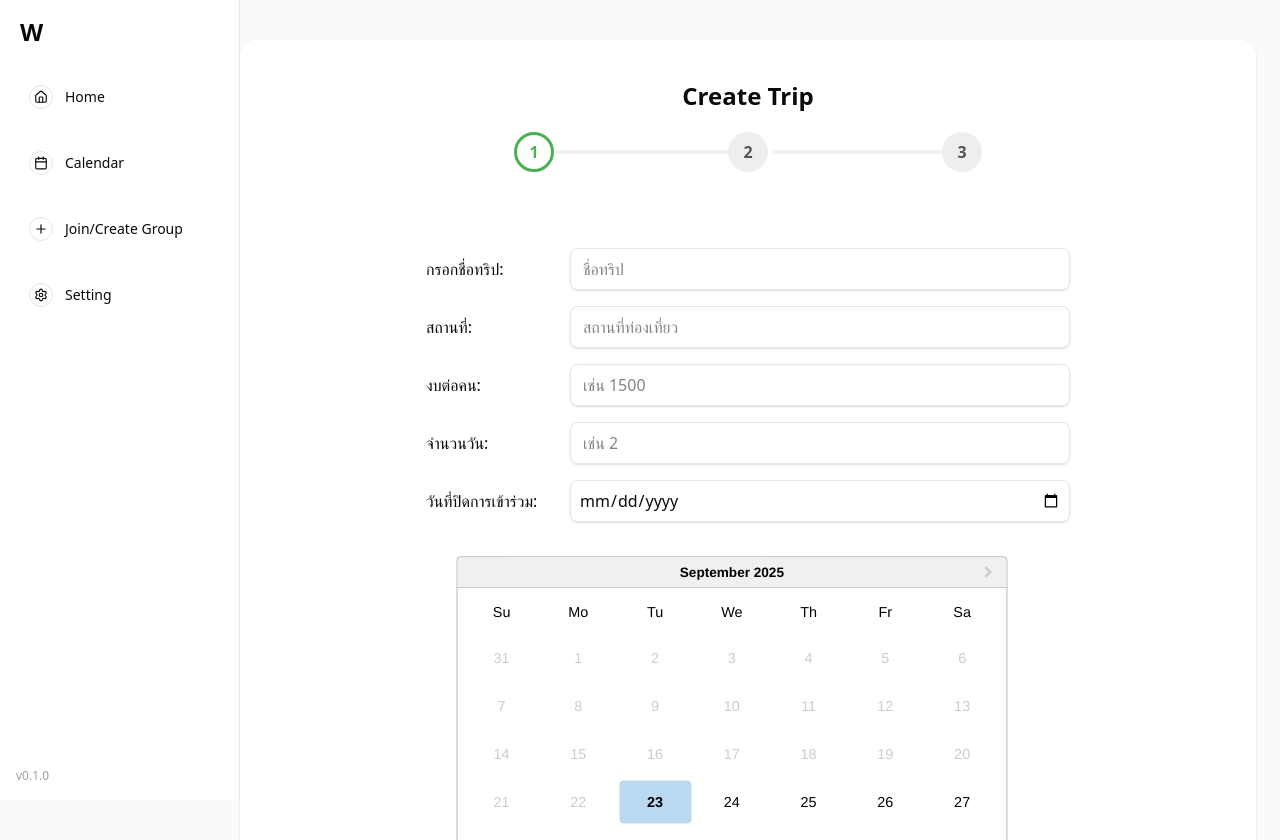
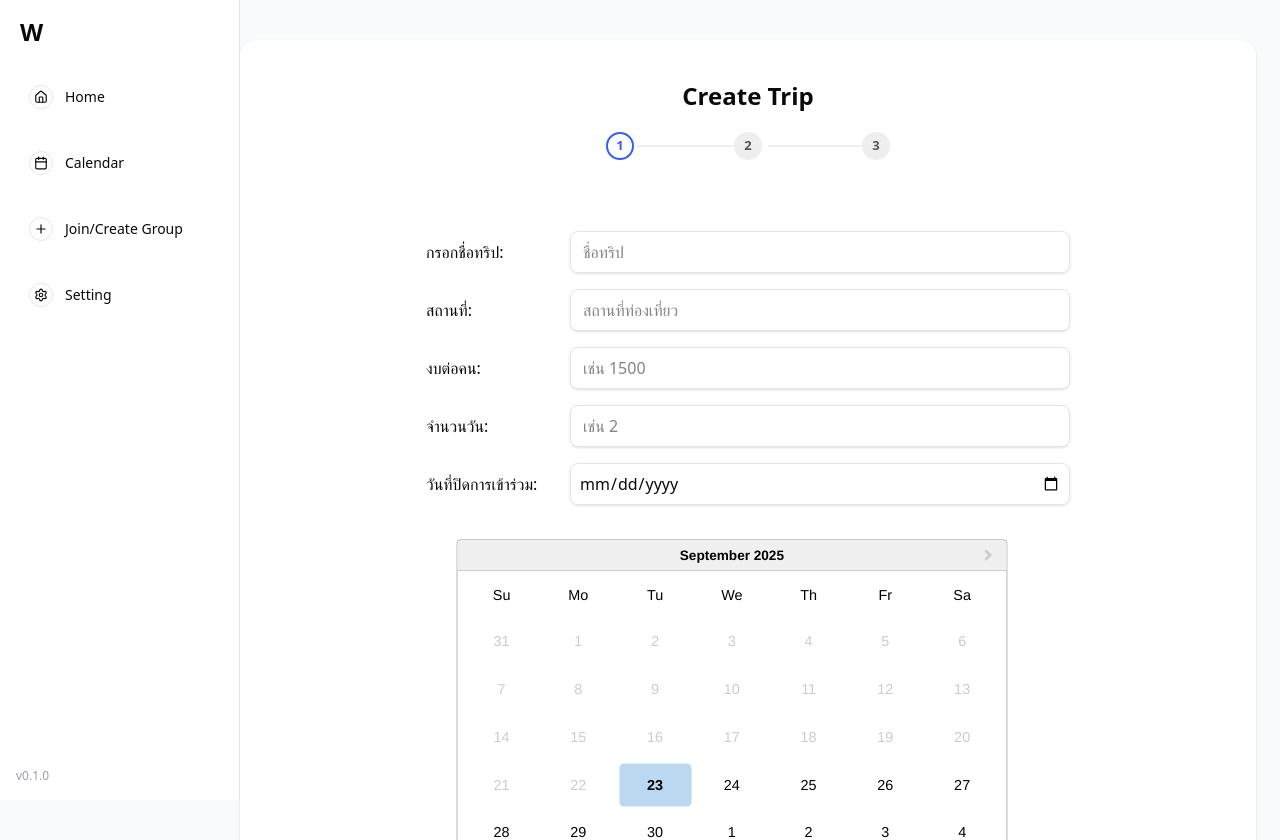
Before and after one commit to PhonePlaza/WANG, a Next.js app: page /create-trip in a window 1280 px wide. Shown: the top 840 px of the page. Built offline with nearby package versions, Linux system fonts and the light colour scheme; no server answers.

Commit message:
feat : update step component

```diff
--- a/src/components/ui/step/StepContent.css
+++ b/src/components/ui/step/StepContent.css
@@ -1,28 +1,15 @@
-.step-form {
-  max-width: 500px;
-  margin: 20px auto;
-  text-align: center;
-  font-family: sans-serif;
-}
-
-.step-content {
-  min-height: 100px;
-  margin-bottom: 20px;
-  font-size: 20px;
-}
-
 .step-circles-fixed {
   display: flex;
-  justify-content: space-between;
+  justify-content: flex-start; /* ให้เริ่มจากซ้าย */
+  gap: 100px;
   position: relative;
-  margin-bottom: 20px;
-  width: 50%;
+  margin-bottom: 15px;
 }
 
 /* วงกลม */
 .step-circle {
-  width: 40px;
-  height: 40px;
+  width: 28px;
+  height: 28px;
   border-radius: 50%;
   background-color: #eee;
   color: #555;
@@ -30,6 +17,7 @@
   justify-content: center;
   align-items: center;
   font-weight: bold;
+  font-size: 13px;
   position: relative;
   z-index: 1;
 }
@@ -39,34 +27,31 @@
   content: "";
   position: absolute;
   top: 50%;
-  left: 100%;
-  margin-left: 5px;
-  width: 200px;
-  height: 3px;
+  left: 120%;
+  height: 2px;
+  width: 100px;
   background-color: #eee;
   transform: translateY(-50%);
-  z-index: -1;
+  z-index: 0;
 }
 
-/* ไม่ให้วงกลมสุดท้ายมีเส้นต่อ */
+/* วงสุดท้ายไม่มีเส้น */
 .step-circle:last-child::after {
   display: none;
 }
 
-/* วงกลมที่เสร็จแล้ว */
+/* completed & active */
 .step-circle.completed {
-  background-color: #4caf50;
+  background-color: #355dfb;
   color: white;
 }
 
-/* วงกลมที่ active */
-.step-circle.active {
-  border: 3px solid #4caf50;
-  background-color: white;
-  color: #4caf50;
+.step-circle.completed::after {
+  background-color: #355dfb;
 }
 
-/* เส้นเชื่อมของวงที่เสร็จแล้วเป็นเขียว */
-.step-circle.completed::after {
-  background-color: #4caf50;
+.step-circle.active {
+  border: 2px solid #355dfb;
+  background-color: white;
+  color: #355dfb;
 }
--- a/src/components/ui/step/StepContent.tsx
+++ b/src/components/ui/step/StepContent.tsx
@@ -5,7 +5,7 @@ import React from "react";
 import "./StepContent.css";
 
 interface StepFormProps {
-  currentStep: number; // 1 = สร้างทริป, 2 = รอ member join, 3 = Ready for the journey
+  currentStep: number;
 }
 
 export default function StepForm({ currentStep }: StepFormProps) {
```
